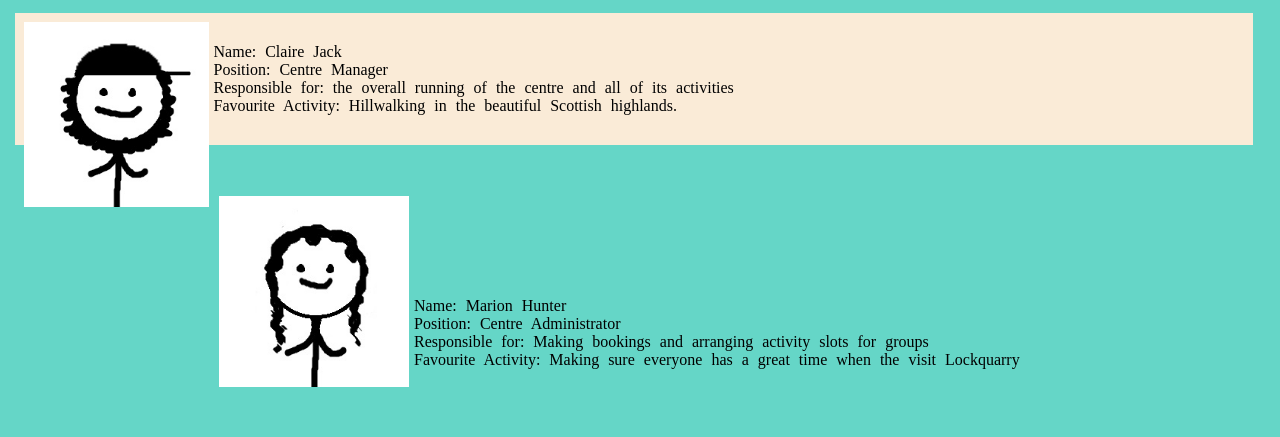
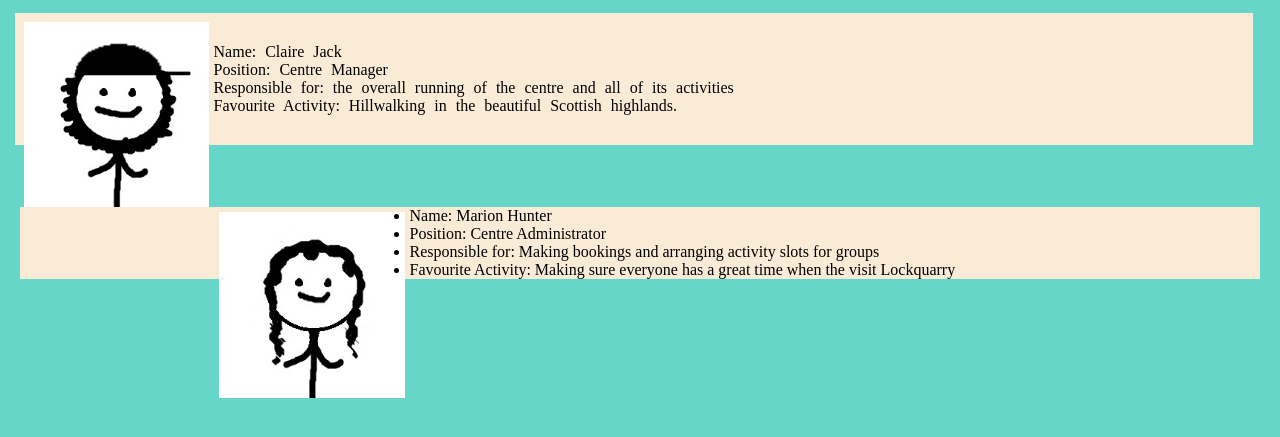
Before and after one commit to Raisin28/lockquarry.github.io, a plain HTML site: page about_us.html in a window 1280 px wide. Shown: the part 255-692 px from the top of the page. Drawn offline with Linux system fonts and the light colour scheme.

Commit message:
change marion layout
I linked the Marion image and text to the classes which are you in the Claire section and are styles in the CSS file. I also changed the <p> and the <br> tags in the Marion section with <ul> and <li> respectively.

```diff
--- a/about_us.html
+++ b/about_us.html
@@ -26,13 +26,14 @@
 
 
     <br>
-    <img src="Marion_Hunter.jpg" style="width:15%; float:left">
-    <br>
-    <br>
-    <br>
-    <br>
-    <br>
-    <p>Name: Marion Hunter<br>Position: Centre Administrator<br>Responsible for: Making bookings and arranging activity slots for groups<br>Favourite Activity: Making sure everyone has a great time when the visit Lockquarry</p>
+    <div class="marion">
+    <img src="Marion_Hunter.jpg" class="imageRight">
+    <ul>
+        <li>Name: Marion Hunter</li>
+        <li>Position: Centre Administrator</li>
+        <li>Responsible for: Making bookings and arranging activity slots for groups</li>
+        <li>Favourite Activity: Making sure everyone has a great time when the visit Lockquarry</li>
+    </ul>
     </div>
 </body>
 
```
